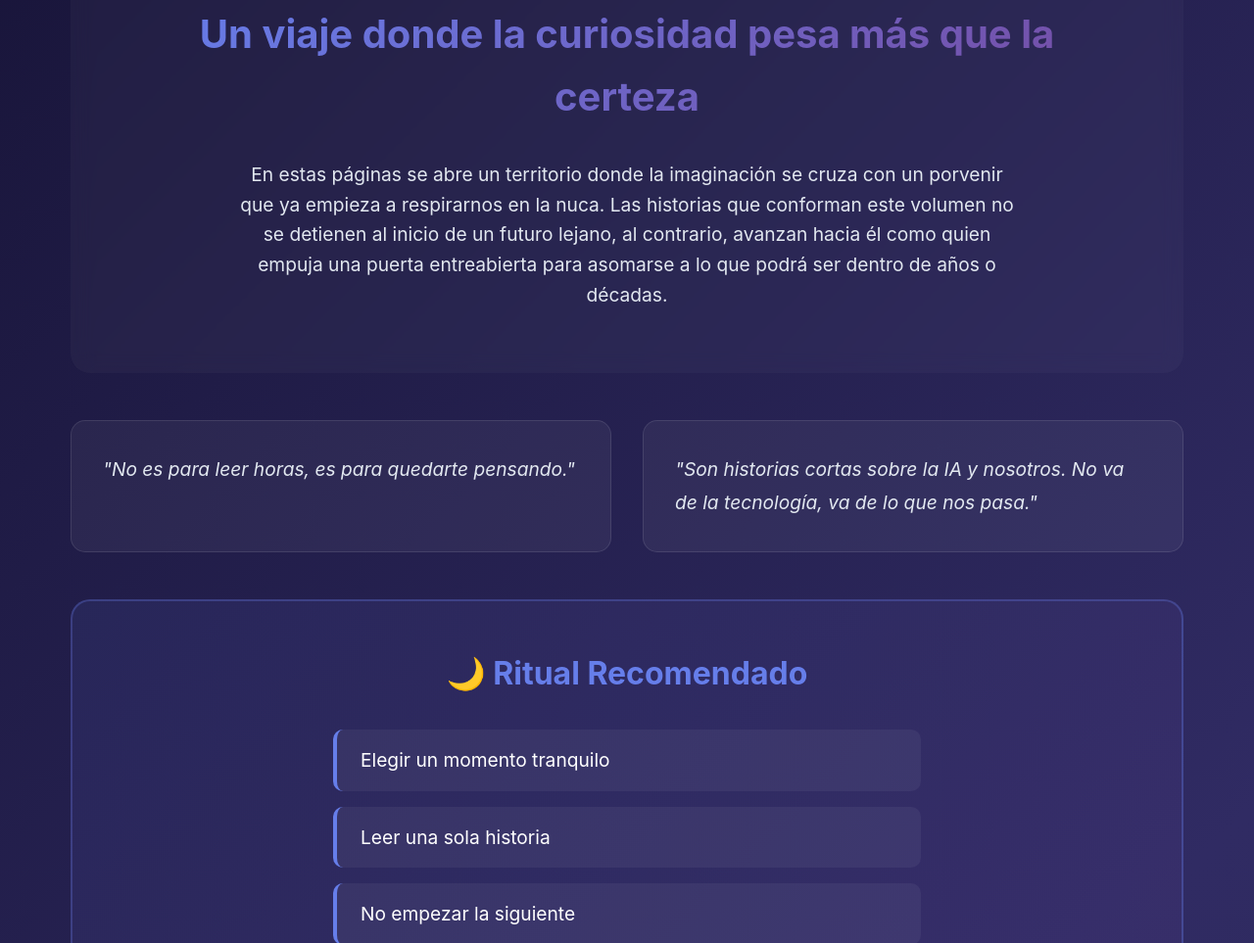
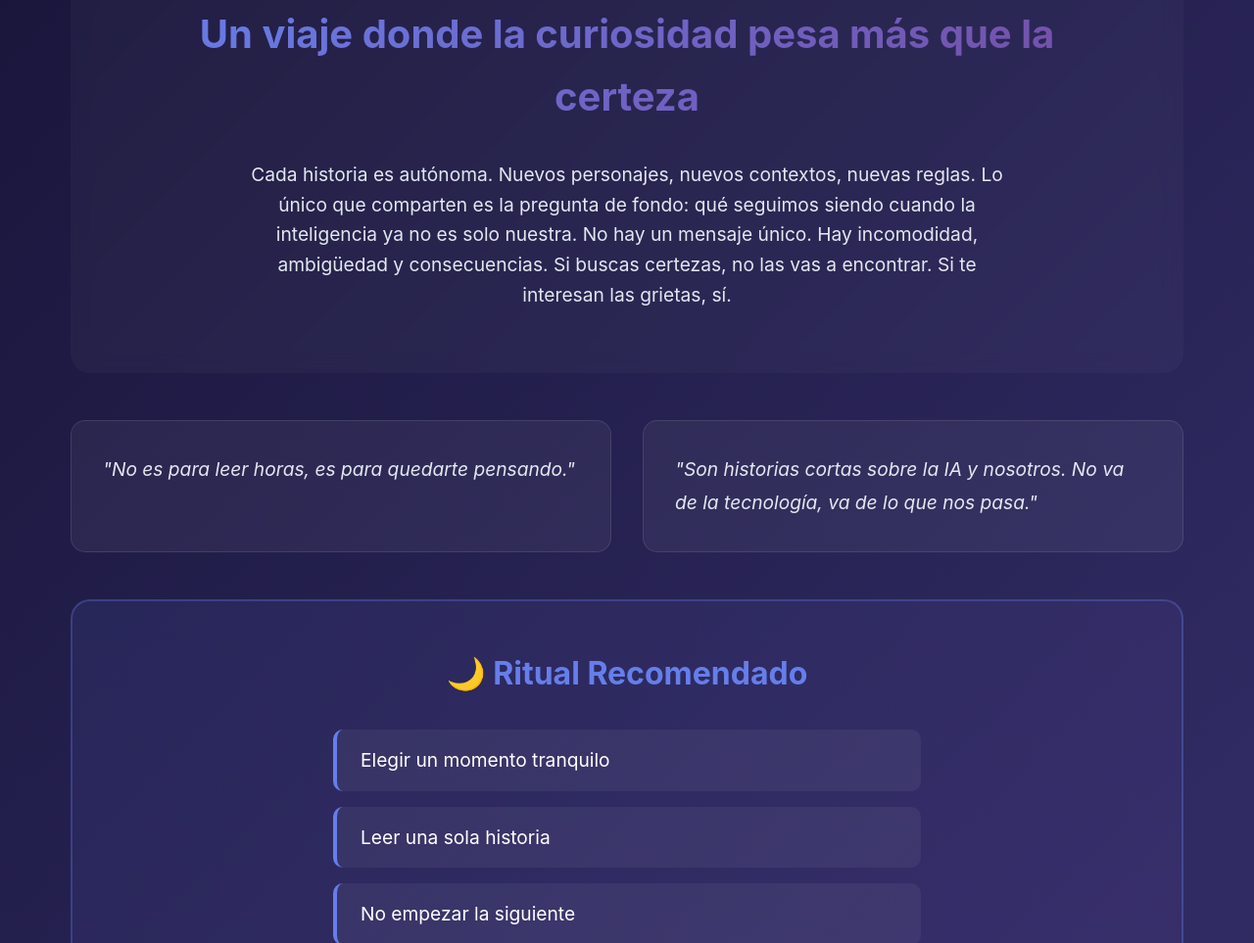
Before and after one commit to Agente8/Relatos, a plain HTML site: page index.html in a window 1280 px wide. Shown: the part 989-1952 px from the top of the page at 98% size. Drawn offline with Linux system fonts and the light colour scheme.

Commit message:
Update index.html

```diff
--- a/index.html
+++ b/index.html
@@ -312,9 +312,17 @@
     <div class="about-section">
       <h2>Un viaje donde la curiosidad pesa más que la certeza</h2>
       <p style="font-size: 1.2rem; text-align: center; max-width: 800px; margin: 0 auto; color: #e2e8f0;">
-        En estas páginas se abre un territorio donde la imaginación se cruza con un porvenir que ya empieza a respirarnos en la nuca.
-        Las historias que conforman este volumen no se detienen al inicio de un futuro lejano, al contrario, avanzan hacia él como quien
-        empuja una puerta entreabierta para asomarse a lo que podrá ser dentro de años o décadas.
+       Cada historia es autónoma.
+Nuevos personajes, nuevos contextos, nuevas reglas.
+
+Lo único que comparten es la pregunta de fondo:
+qué seguimos siendo cuando la inteligencia ya no es solo nuestra.
+
+No hay un mensaje único.
+Hay incomodidad, ambigüedad y consecuencias.
+
+Si buscas certezas, no las vas a encontrar.
+Si te interesan las grietas, sí.
       </p>
     </div>
 
```
